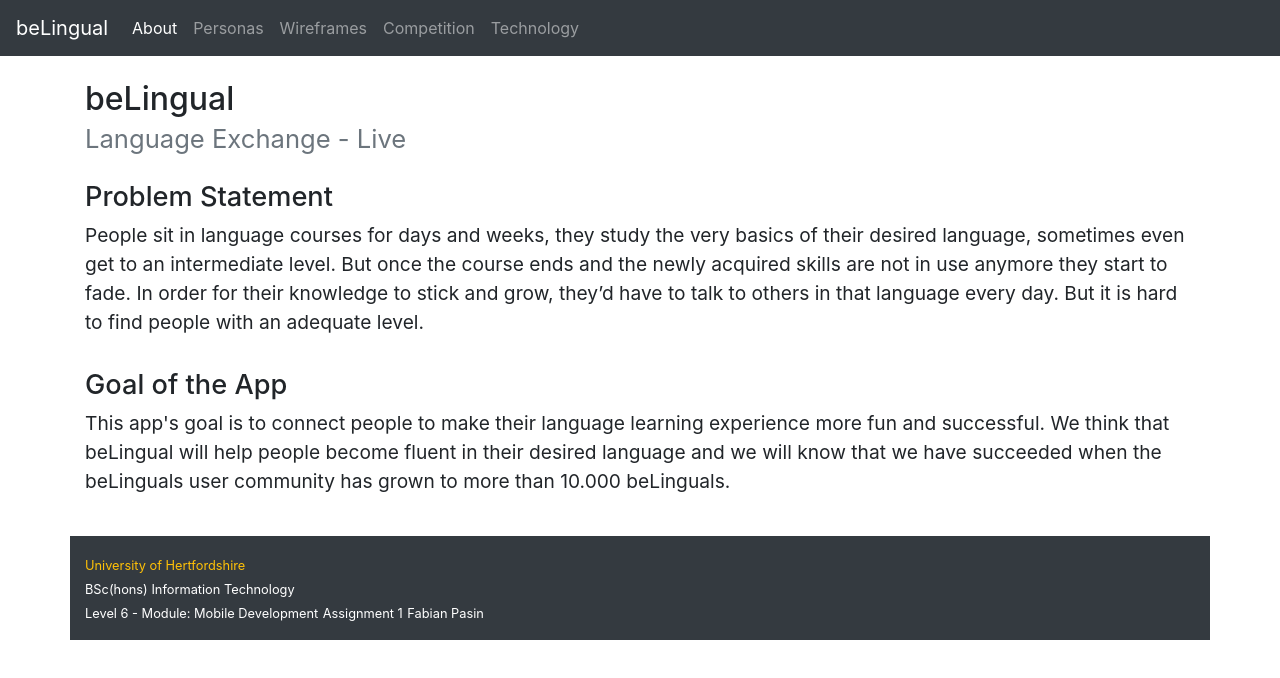
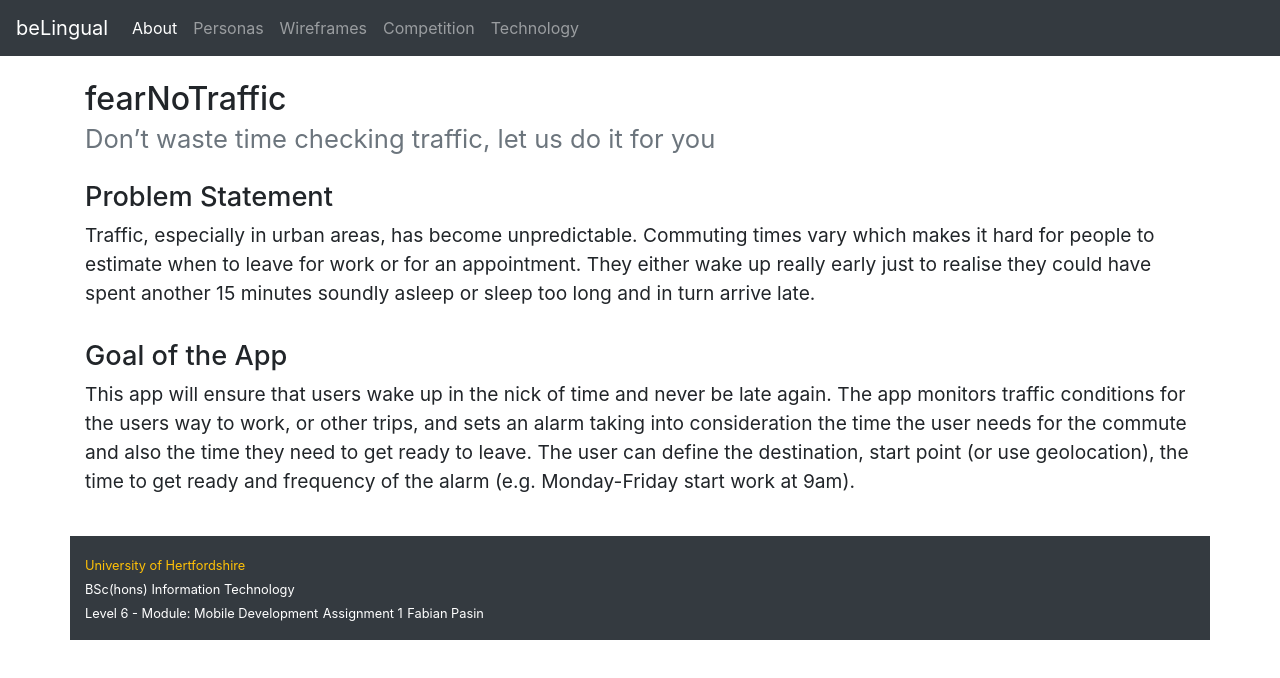
Before and after one commit to IanCapo/Mobile-Dev-Assignment-1, a plain HTML site: page Pages/about.html in a window 1280 px wide. Drawn offline with nearby package versions, Linux system fonts and the light colour scheme.

Commit message:
Change content

```diff
--- a/Pages/about.html
+++ b/Pages/about.html
@@ -43,26 +43,20 @@
   <div class="container pt-4 pb-4">
     <div class="row">
       <div class="col-12">
-        <h1>beLingual<br>
-          <small class="text-muted">Language Exchange - Live</small>
+        <h1>fearNoTraffic<br>
+          <small class="text-muted">Don’t waste time checking traffic, let us do it for you</small>
         </h1>
 
         <h2 class="pt-3">Problem Statement</h2>
-        <p>People sit in language courses for days and weeks, they study the very basics of their desired language,
-          sometimes even
-          get to an intermediate level. But once the course ends and the newly acquired skills are not in use anymore
-          they
-          start to
-          fade. In order for their knowledge to stick and grow, they’d have to talk to others in that language every
-          day. But it
-          is hard to find people with an adequate level.</p>
+        <p>Traffic, especially in urban areas, has become unpredictable. Commuting times vary which makes it hard for people to
+        estimate when to leave for work or for an appointment. They either wake up really early just to realise they could have
+        spent another 15 minutes soundly asleep or sleep too long and in turn arrive late.</p>
 
         <h2 class="pt-3">Goal of the App</h2>
-        <p>This app's goal is to connect people to make their language learning experience more fun and successful. We
-          think that
-          beLingual will help people become fluent in their desired language and we will know that we have succeeded
-          when the
-          beLinguals user community has grown to more than 10.000 beLinguals.</p>
+        <p>This app will ensure that users wake up in the nick of time and never be late again. The app monitors traffic conditions
+        for the users way to work, or other trips, and sets an alarm taking into consideration the time the user needs for the
+        commute and also the time they need to get ready to leave. The user can define the destination, start point (or use
+        geolocation), the time to get ready and frequency of the alarm (e.g. Monday-Friday start work at 9am).</p>
       </div>
     </div>
   </div>
```
